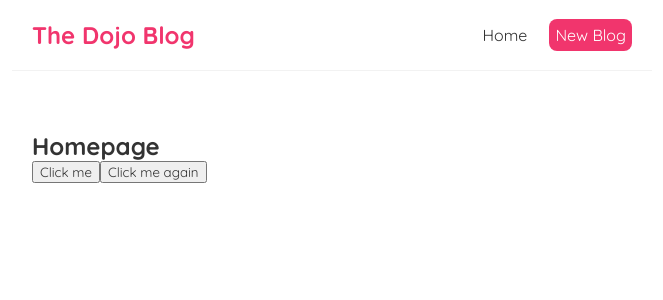
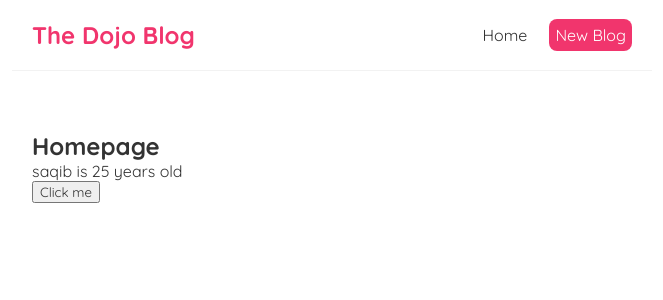
Before and after one commit to Saqib29/Learning-issue, a React (Create React App) app in the folder React/dojo-blog/: page / in a window 1280 px wide. Shown: the top 300 px of the page, without its empty margins (308-971 px from the left). Built offline with nearby package versions, Linux system fonts and the light colour scheme.

Commit message:
Using State (useState hook)

```diff
--- a/React/dojo-blog/src/Home.js
+++ b/React/dojo-blog/src/Home.js
@@ -1,17 +1,20 @@
+import { useState } from "react";
+
 const Home = () => {
+    // let name = 'Saqib';
+    const [name, setName] = useState('saqib');
+    const [age, setAge] = useState(25);
 
-    const handleClick = (e) => {
-        console.log('Hello, Saqib', e);
+    const handleClick = () => {
+        setName('Aminul');
+        setAge(30);
     }
 
-    const handleClickAgain = (name, e) => {
-        console.log('Hello ' + name, e.target);
-    }
     return (
         <div className="home">
             <h2>Homepage</h2>
+            <p>{ name } is { age } years old</p>
             <button onClick={handleClick}>Click me</button>
-            <button onClick={(e) => handleClickAgain('Saqib', e)}>Click me again</button>
         </div>
      );
 }
```
Also changed, not shown: 1 other file (tests, documents, lock files or other folders).
